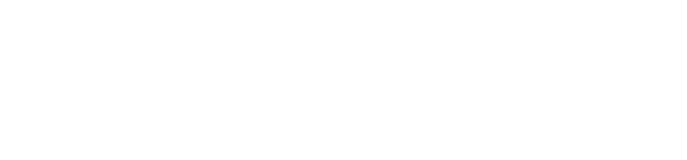
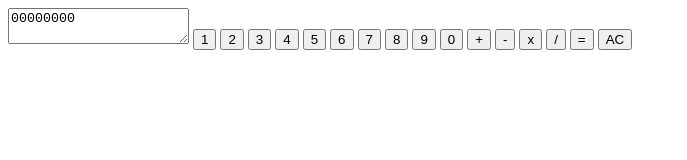
Before and after one commit to Kisor-S/calculator, a plain HTML site: page index.html in a window 1280 px wide. Shown: the whole page, without its empty margins (0-687 px from the left). Drawn offline with Linux system fonts and the light colour scheme.

Commit message:
Add buttons for numbers and symbols

```diff
--- a/index.html
+++ b/index.html
@@ -7,6 +7,25 @@
     <link rel="stylesheet" href="style.css" />
   </head>
   <body>
+    <textarea>00000000</textarea>
+    <button class: number>1</button>
+    <button class: number>2</button>
+    <button class: number>3</button>
+    <button class: number>4</button>
+    <button class: number>5</button>
+    <button class: number>6</button>
+    <button class: number>7</button>
+    <button class: number>8</button>
+    <button class: number>9</button>
+    <button class: number>0</button>
+
+    <button class: symbol>+</button>
+    <button class: symbol>-</button>
+    <button class: symbol>x</button>
+    <button class: symbol>/</button>
+    <button class: symbol>=</button>
+
+    <button class: clear>AC</button>
     <script src="script.js"></script>
   </body>
 </html>
```
